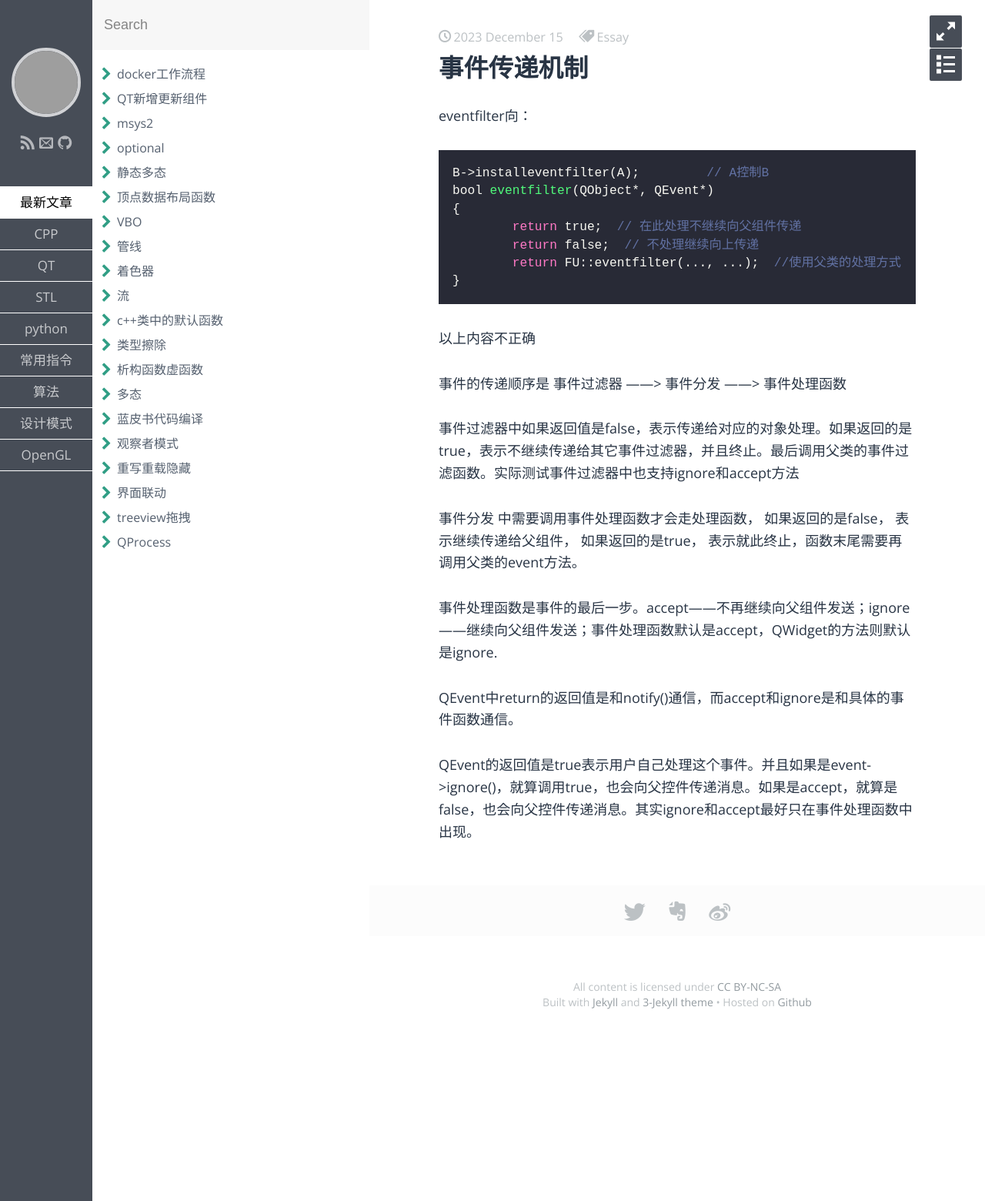
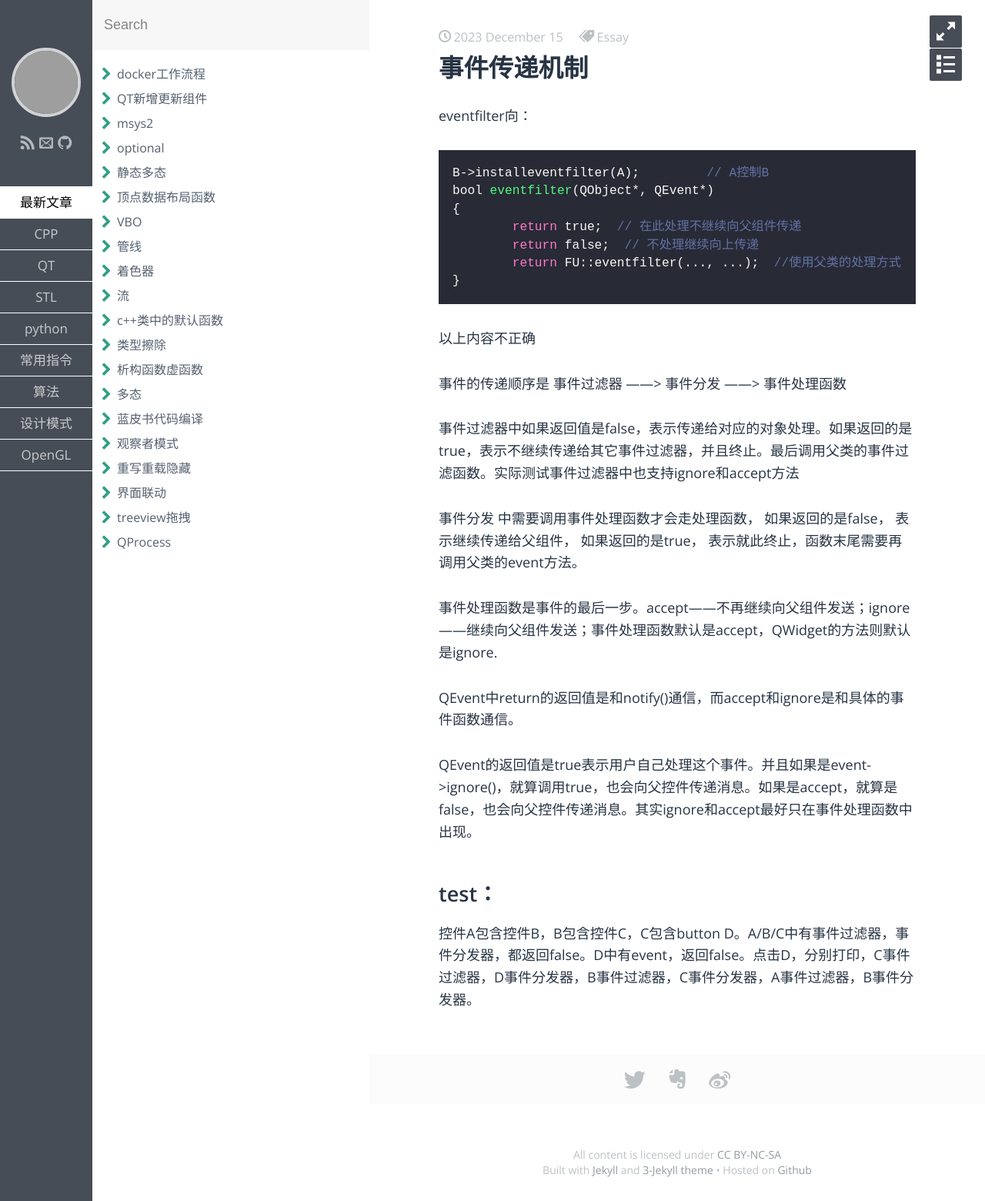
Before and after one commit to aliangaaa/aliangaaa.github.io, a Jekyll site: the page built from _posts/QT/2023-12-15-事件传递机制.md, in a window 1280 px wide. Shown: the whole page at 77% size. Built offline with Jekyll 4.4.1, drawn with Linux system fonts in a browser that asks for light colours; some web fonts are replaced; grey boxes are pictures that could not be loaded.

Commit message:
Update 2023-12-15-事件传递机制.md

```diff
--- a/_posts/QT/2023-12-15-事件传递机制.md
+++ b/_posts/QT/2023-12-15-事件传递机制.md
@@ -32,3 +32,6 @@ bool eventfilter(QObject*, QEvent*)
 QEvent中return的返回值是和notify()通信，而accept和ignore是和具体的事件函数通信。
 
 QEvent的返回值是true表示用户自己处理这个事件。并且如果是event->ignore()，就算调用true，也会向父控件传递消息。如果是accept，就算是false，也会向父控件传递消息。其实ignore和accept最好只在事件处理函数中出现。
+
+## test：
+控件A包含控件B，B包含控件C，C包含button D。A/B/C中有事件过滤器，事件分发器，都返回false。D中有event，返回false。点击D，分别打印，C事件过滤器，D事件分发器，B事件过滤器，C事件分发器，A事件过滤器，B事件分发器。
```
